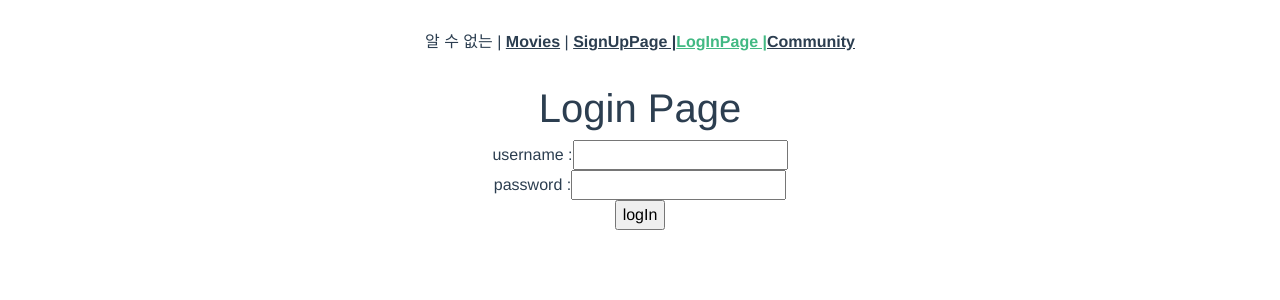
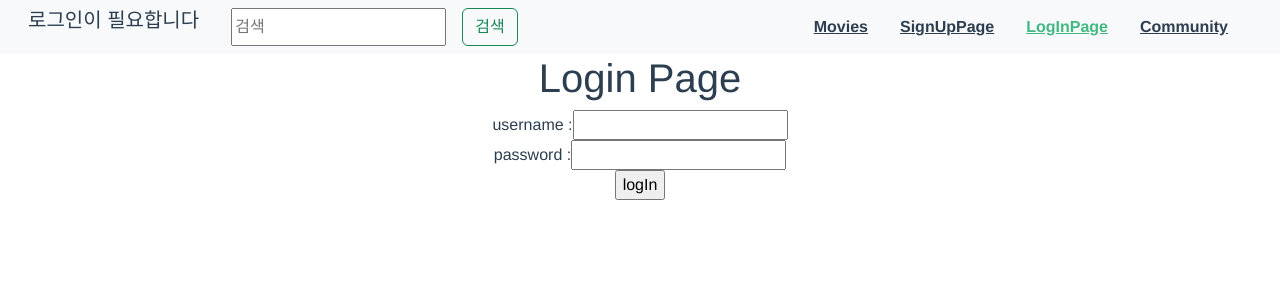
Before and after one commit to luminaries1/last_pjt, a Vue app in the folder front-server/: page /login in a window 1280 px wide. Shown: the top 300 px of the page. Built offline with nearby package versions, Linux system fonts and the light colour scheme.

Commit message:
main page design and search input

```diff
--- a/front-server/src/App.vue
+++ b/front-server/src/App.vue
@@ -1,22 +1,36 @@
 <template>
   <div id="app">
-    <nav>
-      <!-- <router-link :to="{ name: 'ArticleView' }">Articles</router-link> |  -->
-      <span>{{ getUserName }}  </span> |
-      <router-link :to="{ name: 'MovieView' }">Movies</router-link> |
-      <router-link v-if="isLogin" :to="{ name: 'SignUpView' }">SignUpPage |</router-link>
-      <router-link v-if="isLogin" :to="{ name: 'LogInView' }">LogInPage |</router-link>
-      <a href="" @click.prevent="clickOut" v-if="!isLogin">LogOut  |</a>
-      <router-link :to="{ name: 'CommunityView' }">Community</router-link>
+    <nav class="navbar bg-light sticky-top">
+      <div class="row container-fluid d-flex justify-content-between">
+        <div class="col-6 d-flex justify-content-start">
+          <h5 class = "mx-3">{{ getUserName }} </h5>
+          <form class="d-flex">
+            <input class="mx-3" type="search" placeholder="검색" aria-label="Search" v-model="searchContent">
+            <button class="btn btn-outline-success" @click.prevent="clickSearch">검색</button>
+          </form>
 
+        </div>
+        <div class="col-6 d-flex justify-content-end">
+          <router-link :to="{ name: 'MovieView' }" class="mx-3">Movies</router-link>
+          <router-link v-if="isLogin" :to="{ name: 'SignUpView' }" class="mx-3">SignUpPage </router-link>
+          <router-link v-if="isLogin" :to="{ name: 'LogInView' }" class="mx-3">LogInPage </router-link>
+          <a href="" @click.prevent="clickOut" v-if="!isLogin" class="mx-3">LogOut  </a>
+          <router-link :to="{ name: 'CommunityView' }" class="mx-3">Community</router-link>
+        </div>
+      </div>
     </nav>
-    <router-view/>
+    <router-view ref="MovieView"/>
   </div>
 </template>
 
 <script>
   export default {
     name: 'App',
+    data () {
+      return {
+        searchContent : null,
+      }
+    },
     computed : {
       getUserName() {
         return  this.$store.getters.getUserName
@@ -28,6 +42,15 @@
     methods : {
       clickOut() {
         this.$store.dispatch('logOut')
+      },
+      clickSearch() {
+        if (this.searchContent){
+          this.$refs.MovieView.changePage(1)
+          this.$store.dispatch('getKeywordMovies', this.searchContent)
+        }
+        else{
+          this.$store.dispatch('getMovies')
+        }
       }
     }
 
--- a/front-server/src/router/index.js
+++ b/front-server/src/router/index.js
@@ -59,11 +59,6 @@ const routes = [
   //   component: DetailView,
   // },
   {
-    path: '/:id',
-    name: 'DetailMovie',
-    component: DetailMovie,
-  },
-  {
     path: '/community',
     name: 'CommunityView',
     component: CommunityView,
@@ -82,7 +77,12 @@ const routes = [
     path: '/detailcommunity',
     name: 'DetailCommunityView',
     component: DetailCommunityView
-  }
+  },
+  {
+    path: '/:id',
+    name: 'DetailMovie',
+    component: DetailMovie,
+  },
 ]
 
 const router = new VueRouter({
--- a/front-server/src/store/index.js
+++ b/front-server/src/store/index.js
@@ -22,6 +22,7 @@ export default new Vuex.Store({
     movies : [
     ],
     communitys : [],
+    keyword: null
 
   },
   getters: {
@@ -32,7 +33,10 @@ export default new Vuex.Store({
       return state.movies.slice((index-1)*6 , index*6)
     },
     getUserName (state){
-      return state.token ? `${state.userName}` : '알 수 없는'
+      return state.token ? `${state.userName} 님 반갑습니다.` : '로그인이 필요합니다'
+    },
+    getMoviesLength(state){
+      return parseInt(state.movies.length/6) +1
     }
   },
   mutations: {
@@ -67,6 +71,9 @@ export default new Vuex.Store({
         }
         return item
       })
+    },
+    UPDATE_KEYWORD(state, keyword){
+      state.keyword = keyword
     }
   },
   actions: {
@@ -99,6 +106,19 @@ export default new Vuex.Store({
         context.commit('GET_MOVIES', res.data)
       })
     },
+    getKeywordMovies(context, keyword){
+      context.commit('UPDATE_KEYWORD', keyword)
+      axios({
+        method: 'get',
+        url : `${API_URL}/api/v1/movies/${context.state.keyword}/`,
+        headers : {
+          Authorization : `Token ${context.state.token}`
+        }
+      })
+      .then((res) => {
+        context.commit('GET_MOVIES', res.data)
+      })
+    },
     signUp(context, payload) {
       context.commit('SET_USERNAME', payload.username)
       console.log(payload)
@@ -118,21 +138,6 @@ export default new Vuex.Store({
       })
       .catch(err => console.log(err))
     },
-    // 형 파일에 있던 로그인
-    // login(context, payload){
-    //   axios({
-    //     method: 'post',
-    //     url:`${API_URL}/accounts/login/`,
-    //     data : {
-    //       username : payload.username,
-    //       password : payload.password
-    //     }
-    //   })
-    //   .then((res)=> {
-    //     // console.log(res)
-    //     context.commit('SAVE_TOKEN', res.data.key)
-    //   })
-    // },
     logIn(context, payload) {
       context.commit('SET_USERNAME', payload.username)
       axios({
--- a/front-server/src/views/MovieView.vue
+++ b/front-server/src/views/MovieView.vue
@@ -11,7 +11,7 @@
       <div class="row">
         <div class="col-2"></div>
         <div class="row col-10">
-        <button v-for="(index, num) in pageArr" :key="num" class="btn btn-secondary col-1 mx-3" @click="changePage(index)">{{ index }}</button>
+        <button v-for="(num, index) in pageArr" :key="index" class="btn btn-secondary col-1 mx-1" @click="changePage(num)">{{ num }}</button>
         </div>
       </div>
 
@@ -24,12 +24,13 @@
   import SideBar from '@/components/SideBar.vue';
   import _ from "lodash";
 
+
   export default {
     name: 'MovieView',
     data () {
       return {
         pageNum : 1,
-        pageArr : []
+        pageArr : [],
       }
     },
     components: {
@@ -49,7 +50,9 @@
         if(this.isLogin)
         {
           this.$store.dispatch('getMovies')
-          this.pageArr = _.range(1,7)
+          const maxPage = this.$store.getters.getMoviesLength
+          const maxShowPage = Math.min(this.pageNum +10 , maxPage)
+          this.pageArr = _.range(this.pageNum,maxShowPage)
         }
         else
         {
@@ -57,8 +60,17 @@
           this.$router.push({name: 'LogInView'})
         }
       },
-      changePage(index) {
-        this.pageNum = index
+      changePage(num) {
+        this.pageNum = num
+        const maxPage = this.$store.getters.getMoviesLength
+        const maxShowPage = Math.min(this.pageNum +10 , maxPage)
+        if (num == 1){
+
+          this.pageArr = _.range(this.pageNum,maxShowPage)
+        }else{
+          this.pageArr = _.range(this.pageNum-1,maxShowPage-1)
+
+        }
       }
 
     }
```
Also changed, not shown: 2 other files (tests, documents, lock files or other folders).
